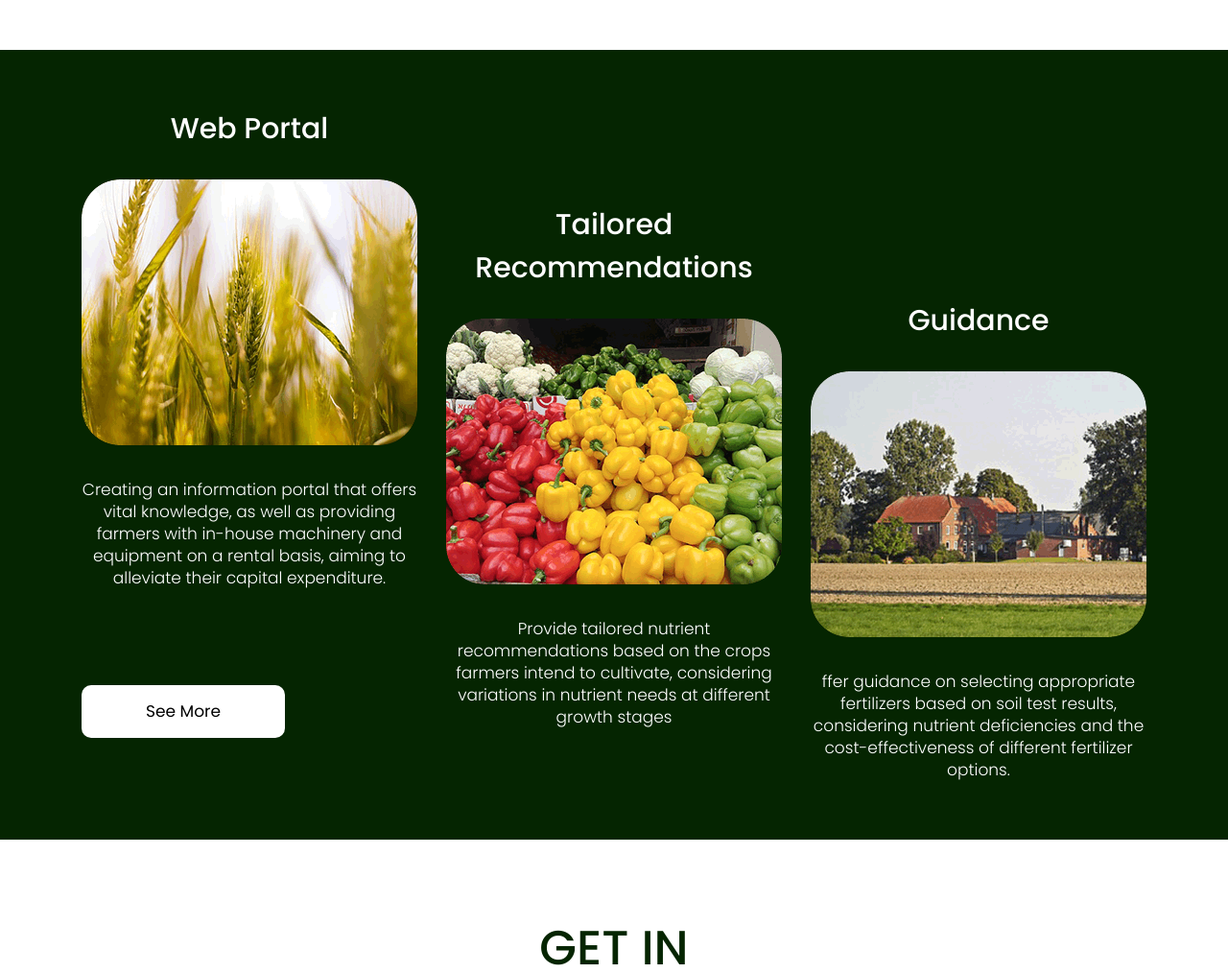
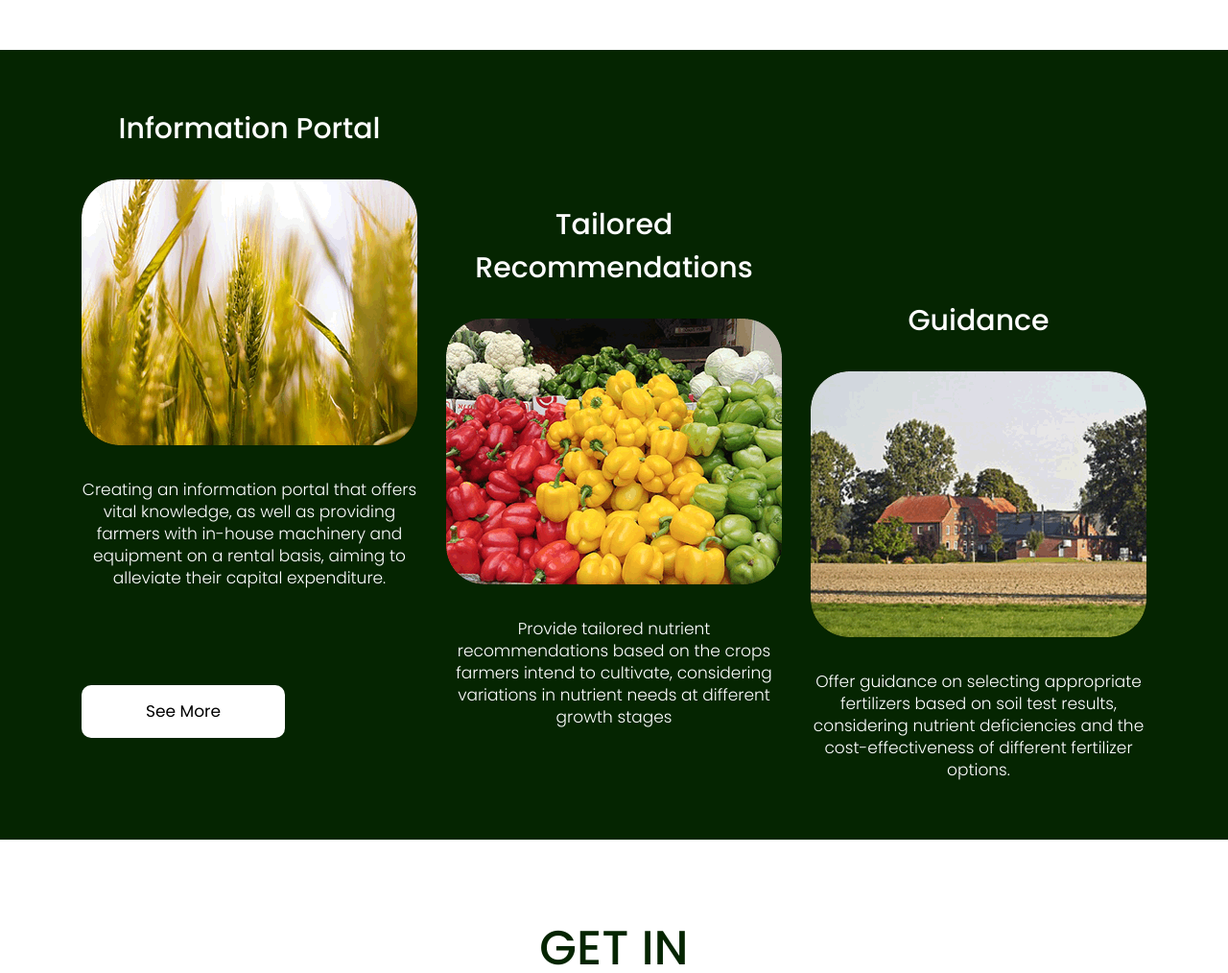
Before and after one commit to hkumar1406/invaAgriWebsite, a plain HTML site: page index.html in a window 1280 px wide. Shown: the part 1804-2818 px from the top of the page at 96% size. Drawn offline with nearby package versions, Linux system fonts and the light colour scheme; some packages are replaced by stand-ins of ours.

Commit message:
Update index.html

```diff
--- a/index.html
+++ b/index.html
@@ -227,7 +227,7 @@
                 <div class="row">
                     <div class="col-xl-4 col-lg-4 col-md-4 col-sm-12 ">
                         <div class="offer_box">
-                            <h3>Web Portal</h3>
+                            <h3>Information Portal</h3>
                             <figure><img src="images/offer1.png" alt="img" /></figure>
                             <p>Creating an information portal that offers vital knowledge, as well as providing farmers with in-house machinery and equipment on a rental basis, aiming to alleviate their capital expenditure.</p>
 
@@ -244,7 +244,7 @@
                         <div class="offer_box">
                             <h3>Guidance</h3>
                             <figure><img src="images/offer3.png" alt="img" /></figure>
-                            <p>ffer guidance on selecting appropriate fertilizers based on soil test results, considering nutrient deficiencies and the cost-effectiveness of different fertilizer options.</p>
+                            <p>Offer guidance on selecting appropriate fertilizers based on soil test results, considering nutrient deficiencies and the cost-effectiveness of different fertilizer options.</p>
                         </div>
                     </div>
 
```
